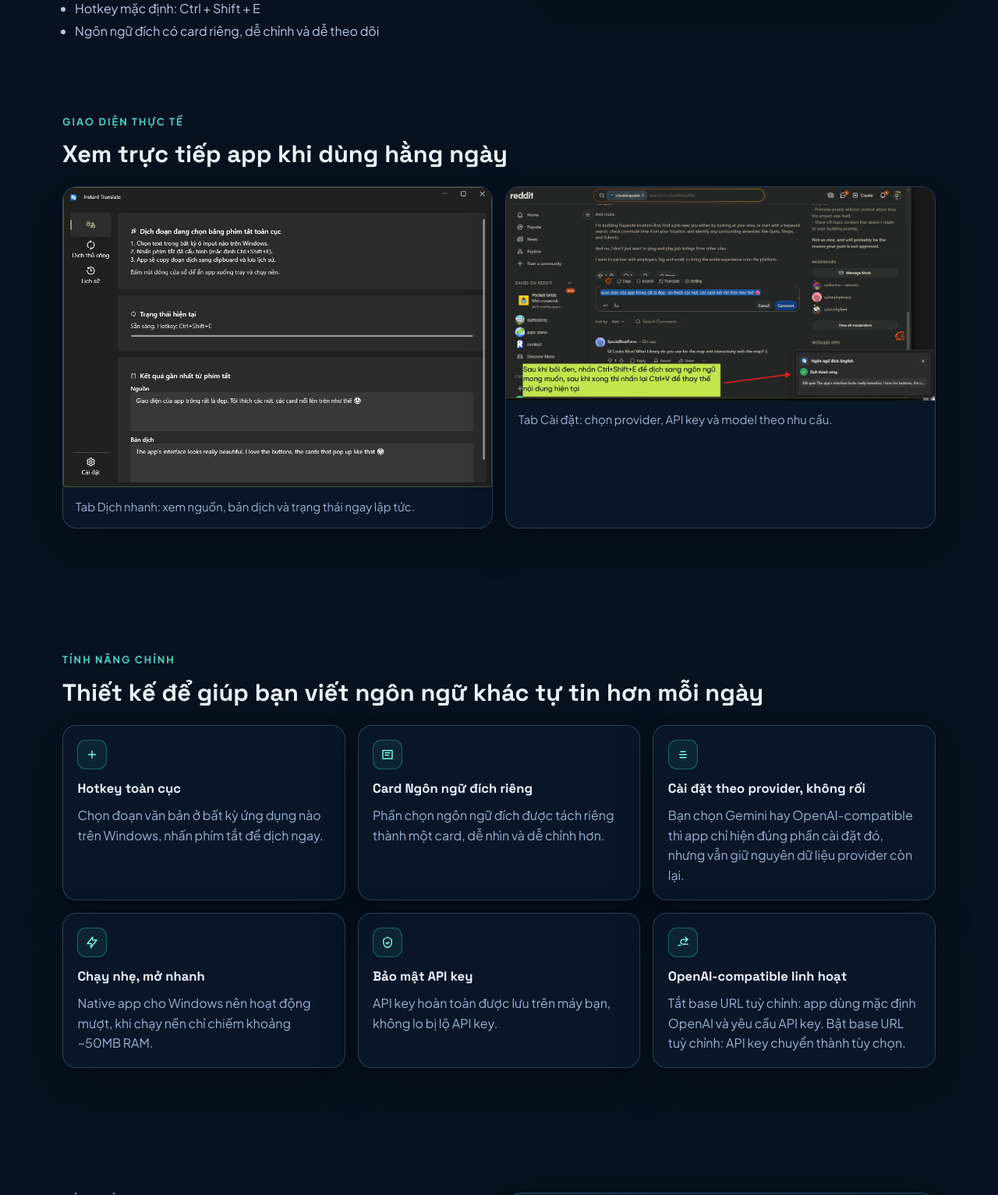
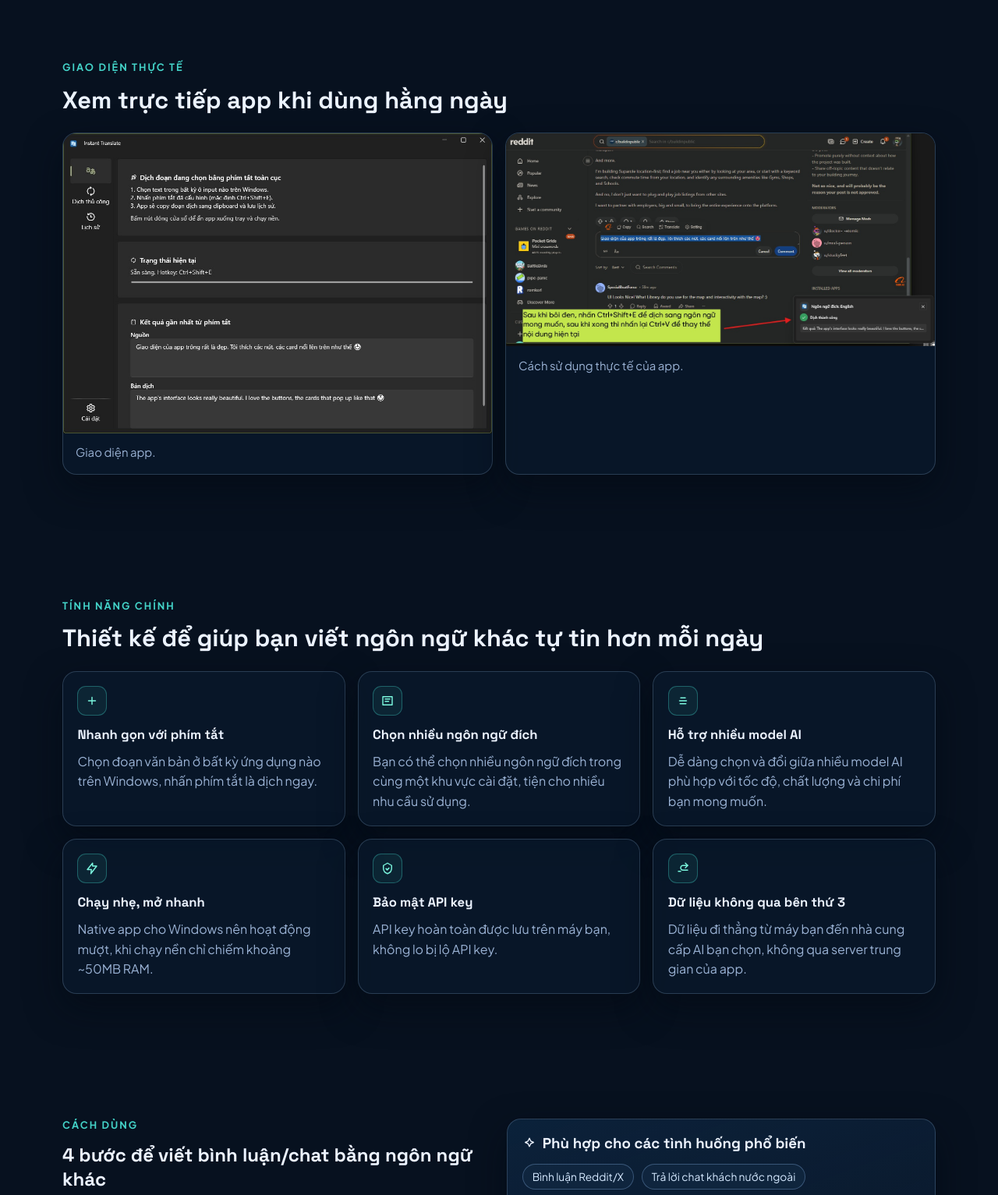
Before and after one commit to ocampoje17/instant-translate-landing-page, a website built with Vite: page index.html in a window 1280 px wide. Shown: the part 594-2127 px from the top of the page at 78% size. Built offline with nearby package versions, Linux system fonts and the light colour scheme.

Commit message:
Update landing page copy and FAQ per new messaging

```diff
--- a/index.html
+++ b/index.html
@@ -73,13 +73,10 @@
         <ul class="hero-meta">
           <li>Native app cho Windows, chạy nền rất nhẹ (chỉ khoảng ~50MB RAM)</li>
           <li>Hotkey mặc định: Ctrl + Shift + E</li>
-          <li>Ngôn ngữ đích có card riêng, dễ chỉnh và dễ theo dõi</li>
+          <li>Hỗ trợ chọn nhiều ngôn ngữ đích theo nhu cầu sử dụng</li>
         </ul>
       </div>
 
-      <div class="hero-shot reveal" data-delay="120">
-        <img src="assets/screenshot-01.jpg" alt="Giao diện dịch nhanh của Instant Translate trên Windows" loading="lazy" />
-      </div>
     </section>
 
     <section id="screenshots" class="section screenshots">
@@ -90,12 +87,12 @@
 
       <div class="screenshots-grid">
         <figure class="screenshot-card reveal">
-          <img src="assets/screenshot-01.jpg" alt="Màn hình dịch nhanh của Instant Translate" loading="lazy" />
-          <figcaption>Tab Dịch nhanh: xem nguồn, bản dịch và trạng thái ngay lập tức.</figcaption>
+          <img src="assets/screenshot-01.jpg" alt="Giao diện app Instant Translate" loading="lazy" />
+          <figcaption>Giao diện app.</figcaption>
         </figure>
         <figure class="screenshot-card reveal" data-delay="90">
-          <img src="assets/screenshot-02.jpg" alt="Màn hình cài đặt API và mô hình dịch" loading="lazy" />
-          <figcaption>Tab Cài đặt: chọn provider, API key và model theo nhu cầu.</figcaption>
+          <img src="assets/screenshot-02.jpg" alt="Cách sử dụng thực tế của Instant Translate" loading="lazy" />
+          <figcaption>Cách sử dụng thực tế của app.</figcaption>
         </figure>
       </div>
     </section>
@@ -111,22 +108,22 @@
           <div class="feature-icon">
             <svg class="icon" viewBox="0 0 24 24" aria-hidden="true"><path d="M12 6v12M6 12h12"/></svg>
           </div>
-          <h3>Hotkey toàn cục</h3>
-          <p>Chọn đoạn văn bản ở bất kỳ ứng dụng nào trên Windows, nhấn phím tắt để dịch ngay.</p>
+          <h3>Nhanh gọn với phím tắt</h3>
+          <p>Chọn đoạn văn bản ở bất kỳ ứng dụng nào trên Windows, nhấn phím tắt là dịch ngay.</p>
         </article>
         <article class="feature-card reveal" data-delay="60">
           <div class="feature-icon">
             <svg class="icon" viewBox="0 0 24 24" aria-hidden="true"><path d="M4 5h16v14H4z"/><path d="M8 9h8M8 13h6"/></svg>
           </div>
-          <h3>Card Ngôn ngữ đích riêng</h3>
-          <p>Phần chọn ngôn ngữ đích được tách riêng thành một card, dễ nhìn và dễ chỉnh hơn.</p>
+          <h3>Chọn nhiều ngôn ngữ đích</h3>
+          <p>Bạn có thể chọn nhiều ngôn ngữ đích trong cùng một khu vực cài đặt, tiện cho nhiều nhu cầu sử dụng.</p>
         </article>
         <article class="feature-card reveal" data-delay="120">
           <div class="feature-icon">
             <svg class="icon" viewBox="0 0 24 24" aria-hidden="true"><path d="M7 17h10"/><path d="M8 7h8"/><path d="M6 12h12"/></svg>
           </div>
-          <h3>Cài đặt theo provider, không rối</h3>
-          <p>Bạn chọn Gemini hay OpenAI-compatible thì app chỉ hiện đúng phần cài đặt đó, nhưng vẫn giữ nguyên dữ liệu provider còn lại.</p>
+          <h3>Hỗ trợ nhiều model AI</h3>
+          <p>Dễ dàng chọn và đổi giữa nhiều model AI phù hợp với tốc độ, chất lượng và chi phí bạn mong muốn.</p>
         </article>
         <article class="feature-card reveal">
           <div class="feature-icon">
@@ -146,8 +143,8 @@
           <div class="feature-icon">
             <svg class="icon" viewBox="0 0 24 24" aria-hidden="true"><path d="M20 7h-8a4 4 0 1 0 0 8h8"/><path d="M16 11l4-4-4-4"/><path d="M8 17H4"/></svg>
           </div>
-          <h3>OpenAI-compatible linh hoạt</h3>
-          <p>Tắt base URL tuỳ chỉnh: app dùng mặc định OpenAI và yêu cầu API key. Bật base URL tuỳ chỉnh: API key chuyển thành tùy chọn.</p>
+          <h3>Dữ liệu không qua bên thứ 3</h3>
+          <p>Dữ liệu đi thẳng từ máy bạn đến nhà cung cấp AI bạn chọn, không qua server trung gian của app.</p>
         </article>
       </div>
     </section>
@@ -222,9 +219,9 @@
         <details class="reveal">
           <summary>
             <svg class="icon icon-xs" viewBox="0 0 24 24" aria-hidden="true"><path d="M4 5h16v14H4z"/><path d="M8 9h8M8 13h6"/></svg>
-            <span>OpenAI-compatible dùng như thế nào cho dễ?</span>
+            <span>App có miễn phí không?</span>
           </summary>
-          <p>Nếu bạn dùng OpenAI chính thức thì để tắt base URL tuỳ chỉnh và nhập API key. Nếu bạn dùng server riêng thì bật base URL tuỳ chỉnh, nhập URL của bạn, API key có thể để trống.</p>
+          <p>Có. App được phát hành miễn phí để tải và sử dụng. Chi phí phát sinh (nếu có) chỉ đến từ API của nhà cung cấp AI bạn kết nối.</p>
         </details>
       </div>
     </section>
--- a/styles.css
+++ b/styles.css
@@ -128,7 +128,7 @@ main {
 
 .hero {
   display: grid;
-  grid-template-columns: 1.1fr 0.9fr;
+  grid-template-columns: 1fr;
   gap: 2rem;
   align-items: center;
 }
```
